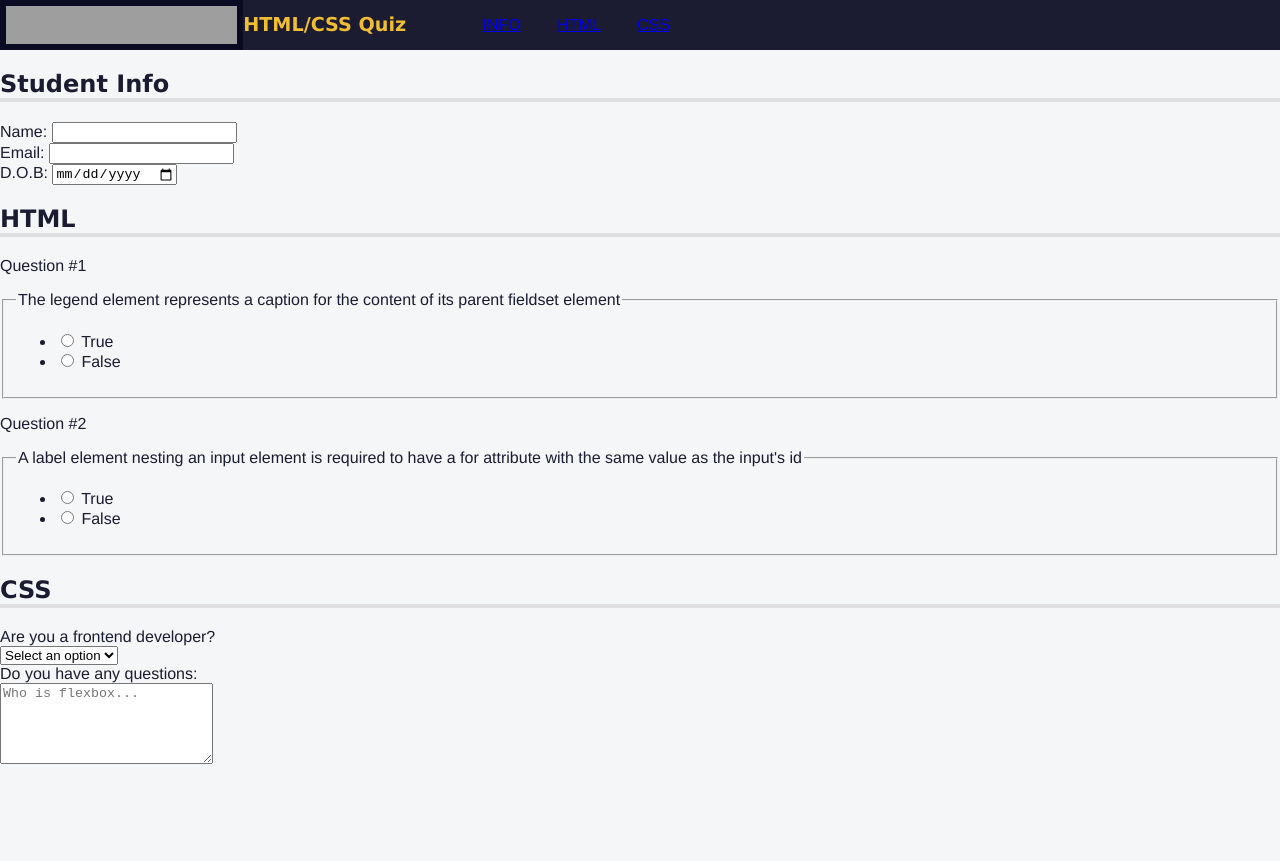
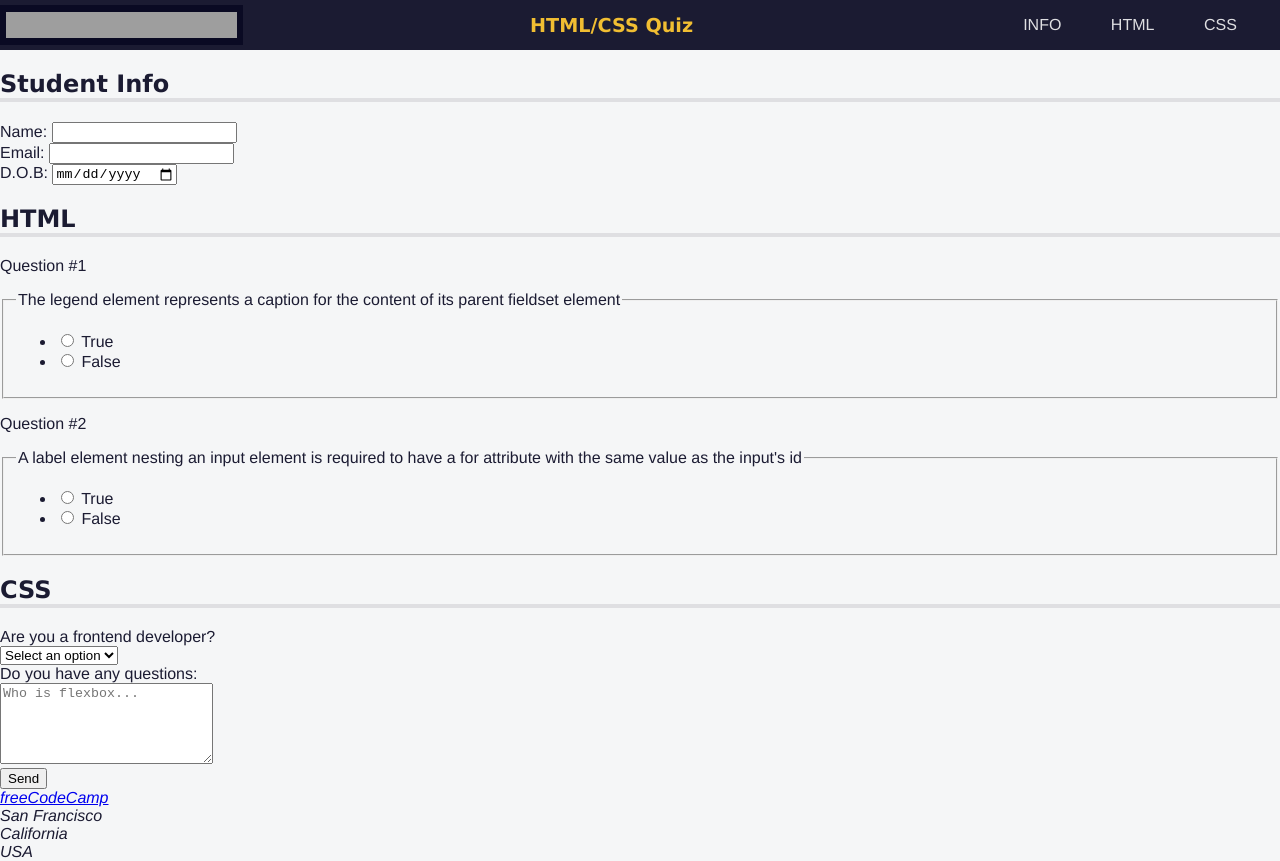
Before and after one commit to Izukamma/Accessibility-Quiz, a plain HTML site: page index.html in a window 1280 px wide. Before the commit the page ends 800 px from the top, so only its background shows below. Drawn offline with Linux system fonts and the light colour scheme; grey boxes are pictures that could not be loaded.

Commit message:
1/8/2024

```diff
--- a/index.html
+++ b/index.html
@@ -23,7 +23,7 @@
     </header>
     <main>
       <form
-        method="post"
+        method="post "
         action="https://freecodecamp.org/practice-project/accessibility-quiz"
       >
         <section role="region" aria-labelledby="student-info">
@@ -33,7 +33,7 @@
             <input type="text" name="student-name" id="student-name" />
           </div>
           <div class="info">
-            <label foe="student-email">Email:</label>
+            <label for="student-email">Email:</label>
             <input type="email" name="student-email" id="student-email" />
           </div>
           <div class="info">
@@ -119,7 +119,16 @@
             </div>
           </div>
         </section>
+        <button type="submit">Send</button>
       </form>
     </main>
+    <footer>
+      <address>
+        <a href="https://freecodecamp.org"> freeCodeCamp</a><br />
+        San Francisco<br />
+        California<br />
+        USA
+      </address>
+    </footer>
   </body>
 </html>
--- a/styles.css
+++ b/styles.css
@@ -10,6 +10,9 @@ header {
   height: 50px;
   background-color: #1b1b32;
   display: flex;
+  justify-content: space-between;
+  align-items: center;
+  position: fixed;
 }
 
 #logo {
@@ -22,6 +25,7 @@ header {
 h1 {
   color: #f1be32;
   font-size: min(5vh, 1.2em);
+  text-align: center;
 }
 
 nav {
@@ -33,6 +37,32 @@ nav {
 nav > ul {
   display: flex;
   justify-content: space-evenly;
+  flex-wrap: wrap;
+  align-items: center;
+  padding-inline-start: 0;
+  margin-block: 0;
+  height: 100%;
+}
+
+nav > ul > li {
+  color: #dfdfe2;
+  margin: 0 0.2rem;
+  padding: 0.2rem;
+  display: block;
+}
+
+nav > ul > li:hover {
+  background-color: #dfdfe2;
+  color: #1bb132;
+  cursor: pointer;
+}
+li > a {
+  color: inherit;
+  text-decoration: none;
+}
+
+main {
+  padding-top: 50px;
 }
 
 h1,
```
